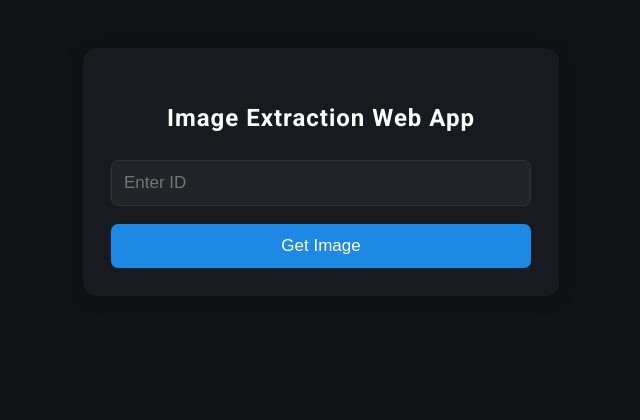
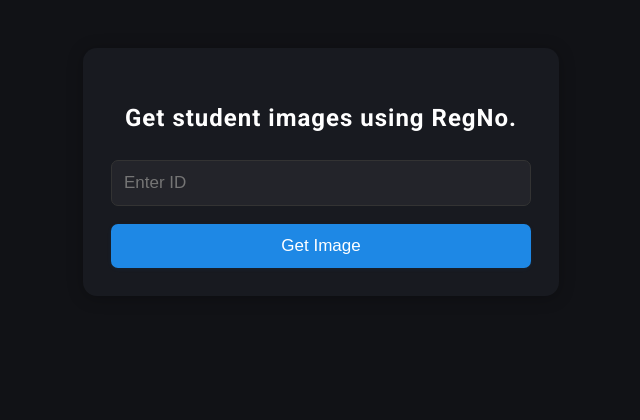
Before and after one commit to deadhearth01/get-image, a Flask app: page / in a window 1280 px wide. Shown: the top 420 px of the page, without its empty margins (319-959 px from the left). Run offline with Flask 3, Linux system fonts and the light colour scheme.

Commit message:
name change

```diff
--- a/templates/index.html
+++ b/templates/index.html
@@ -3,7 +3,7 @@
 <head>
     <meta charset="UTF-8">
     <meta name="viewport" content="width=device-width, initial-scale=1.0">
-    <title>Image Extraction Web App</title>
+    <title>Get studnet images from RegNo.</title>
     <link href="https://fonts.googleapis.com/css?family=Roboto:400,700&display=swap" rel="stylesheet">
     <style>
         :root {
@@ -147,7 +147,7 @@
 </head>
 <body>
     <div class="container">
-        <h2>Image Extraction Web App</h2>
+        <h2>Get student images using RegNo.</h2>
         {% with messages = get_flashed_messages(with_categories=true) %}
           {% if messages %}
             {% for category, message in messages %}
```
